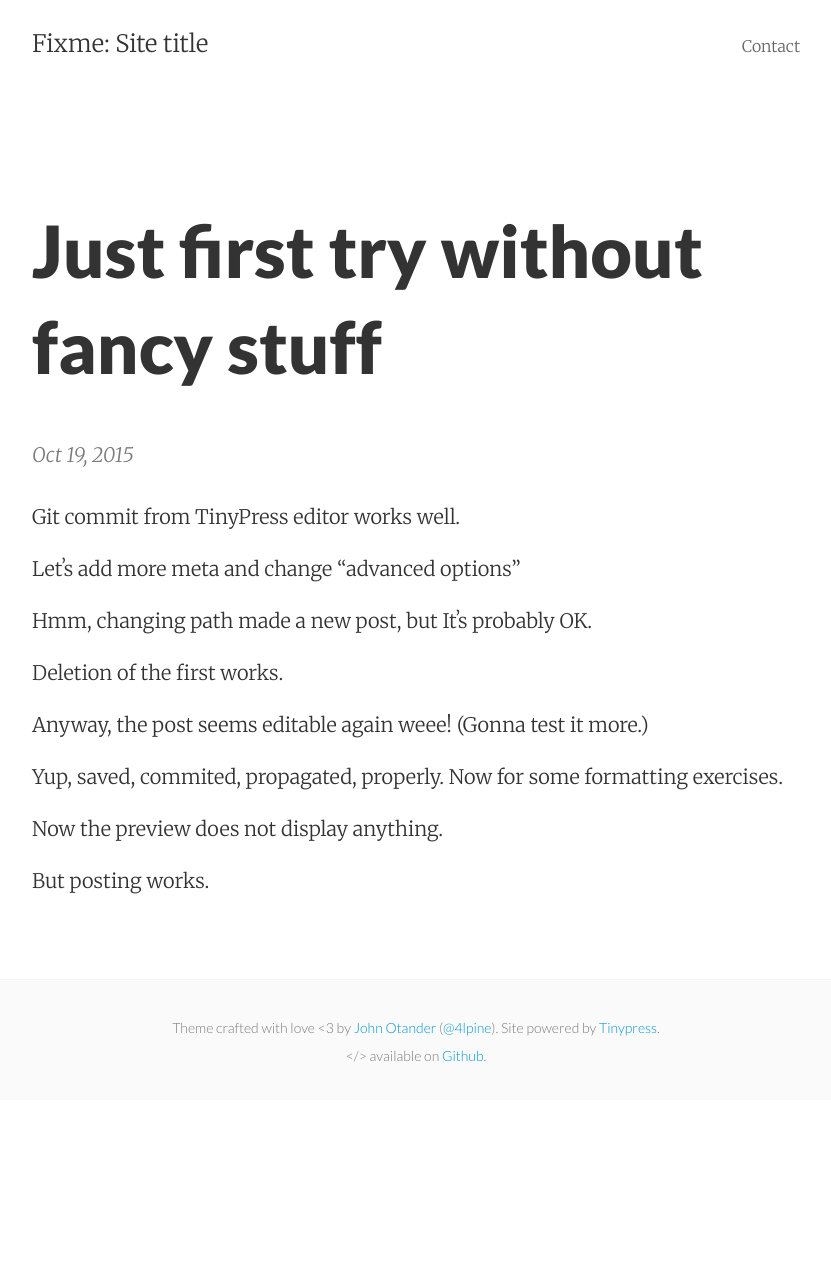
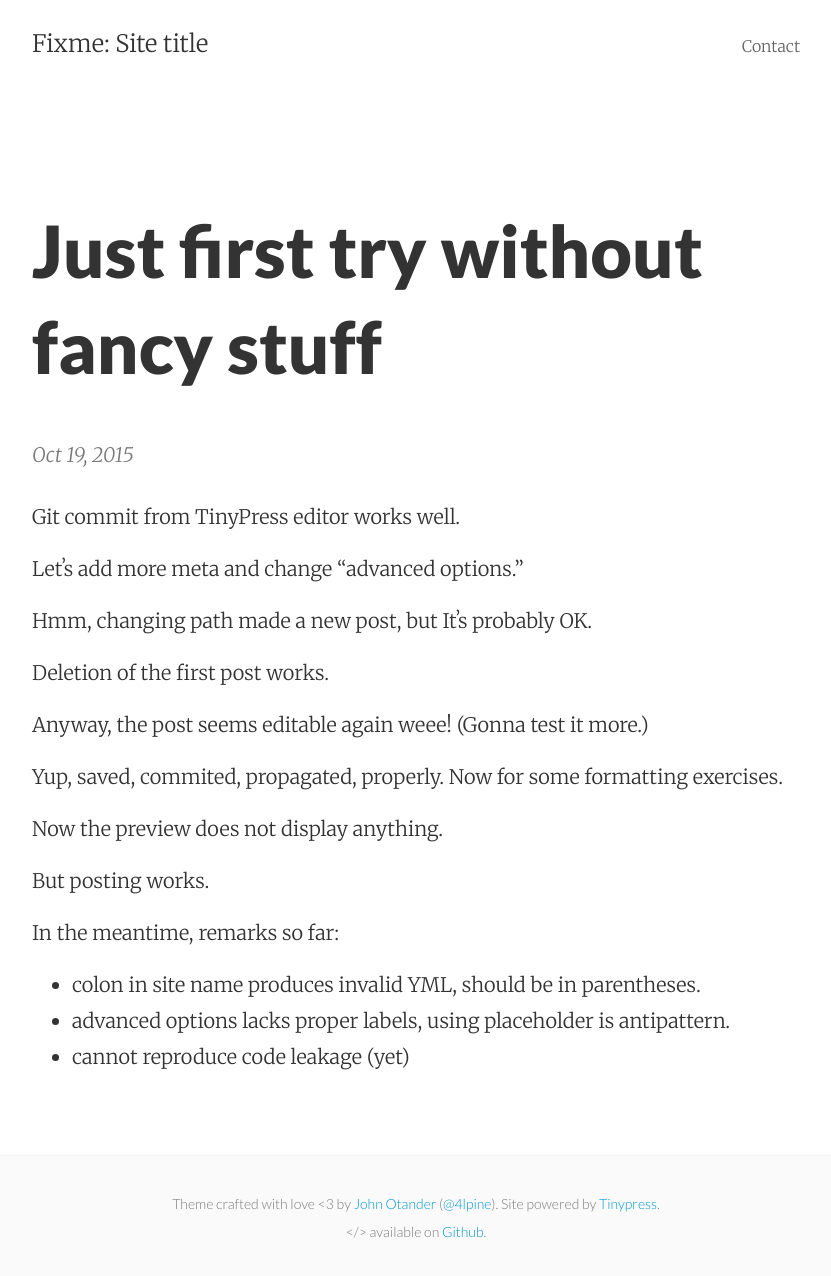
Before and after one commit to myfonj/myfonj.github.io, a Jekyll site: the page built from _posts/2015-10-19-test1.markdown, in a window 1280 px wide. Shown: the whole page, without its empty margins (224-1055 px from the left). Built offline with Jekyll 4.4.1, drawn with Linux system fonts in a browser that asks for light colours; before the commit the page ends 1100 px from its top, so only the background shows below that.

Commit message:
Post update: Just first try without fancy stuff

```diff
--- a/_posts/2015-10-19-test1.markdown
+++ b/_posts/2015-10-19-test1.markdown
@@ -6,11 +6,11 @@ tags: [ignore, test]
 ---
 Git commit from TinyPress editor works well.
 
-Letʼs add more meta and change "advanced options"
+Letʼs add more meta and change "advanced options."
 
 Hmm, changing path made a new post, but Itʼs probably OK.
 
-Deletion of the first works.
+Deletion of the first post works.
 
 Anyway, the post seems editable again weee! (Gonna test it more.)
 
@@ -19,3 +19,9 @@ Yup, saved, commited, propagated, properly. Now for some formatting exercises.
 Now the preview does not display anything.
 
 But posting works.
+
+
+In the meantime, remarks so far:
+  - colon in site name produces invalid YML, should be in parentheses.
+  -  advanced options lacks proper labels, using placeholder is antipattern.
+  - cannot reproduce code leakage (yet)
```
